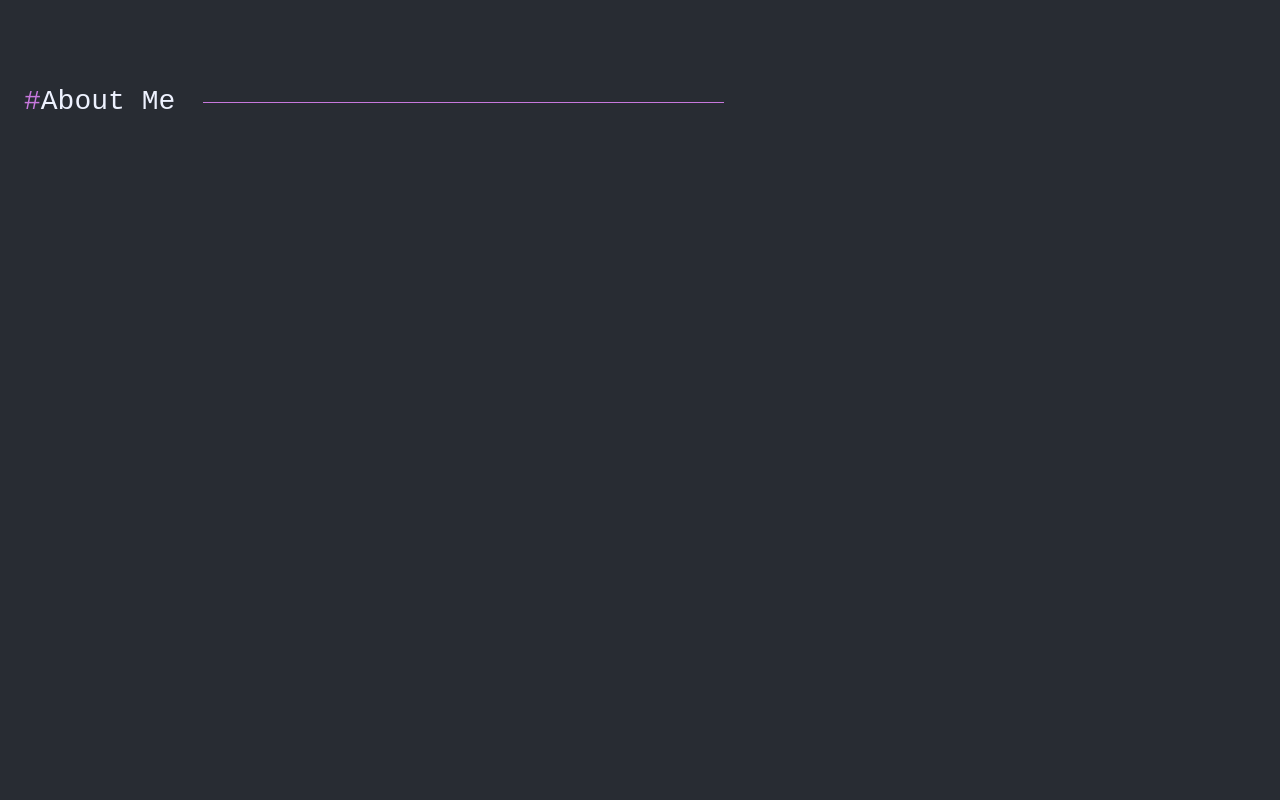
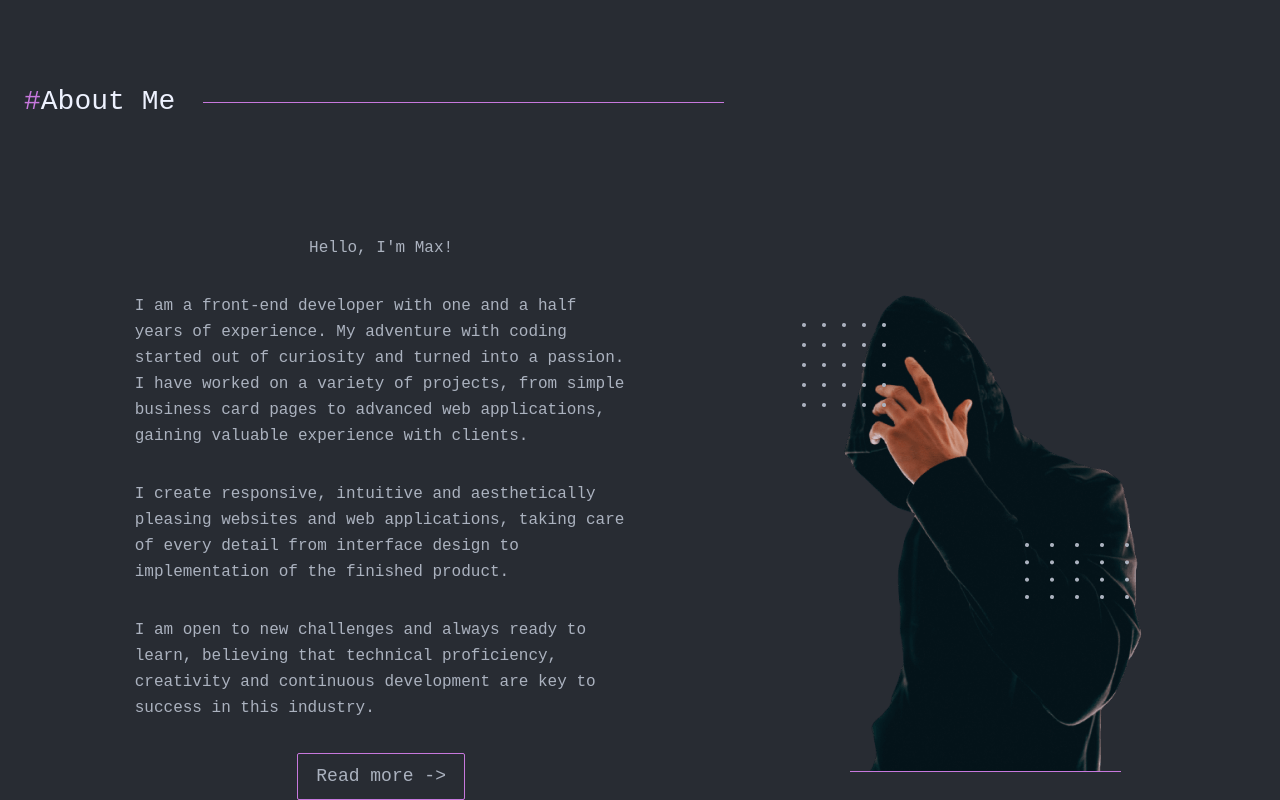
Before and after one commit to maxszymanski/portfolio, a React (Vite) app: page / in a window 1280 px wide. Shown: the part 2456-3256 px from the top of the page. Before the commit the page ends 2691 px from the top, so only its background shows below. Built offline with nearby package versions, Linux system fonts and the light colour scheme.

Commit message:
create abou me section

```diff
--- a/src/features/mainPage/AboutMeSection.jsx
+++ b/src/features/mainPage/AboutMeSection.jsx
@@ -1,7 +1,75 @@
+import styled from 'styled-components'
 import Section from '../../ui/Section'
+import StyledLink from '../../ui/StyledLink'
+import { useTranslation } from 'react-i18next'
+import { screenWidth } from '../../styles/mediaQueries'
+
+const SectionContainer = styled.div`
+    display: flex;
+    flex-direction: column-reverse;
+    gap: 3em;
+
+    @media ${screenWidth.md} {
+        flex-direction: row;
+        align-items: center;
+    }
+    @media ${screenWidth.lg} {
+        gap: 4em;
+        justify-content: space-evenly;
+    }
+`
+
+const Image = styled.img`
+    max-height: 360px;
+
+    @media ${screenWidth.small} {
+        max-height: 400px;
+    }
+    @media ${screenWidth.sm} {
+        padding: 0 4em;
+    }
+    @media ${screenWidth.md} {
+        padding: 0;
+        max-height: none;
+        max-width: 40%;
+    }
+    @media ${screenWidth.xl} {
+        max-width: 60%;
+    }
+`
+
+const TextBox = styled.div`
+    display: flex;
+    flex-direction: column;
+    align-items: center;
+    gap: 2em;
+    color: var(--color-gray);
+
+    @media ${screenWidth.xl} {
+        max-width: 40%;
+    }
+`
+
+const RowText = styled.p`
+    line-height: 2.6rem;
+`
 
 function AboutMeSection() {
-    return <Section to="aboutme"></Section>
+    const { t } = useTranslation()
+    return (
+        <Section to="aboutme">
+            <SectionContainer>
+                <TextBox>
+                    <RowText>{t('aboutHello')}</RowText>
+                    <RowText>{t('aboutmeone')}</RowText>
+                    <RowText>{t('aboutmetwo')}</RowText>
+                    <RowText>{t('aboutmethree')}</RowText>
+                    <StyledLink to="/aboutme" text="readmore" />
+                </TextBox>
+                <Image src="./images/about.webp" />
+            </SectionContainer>
+        </Section>
+    )
 }
 
 export default AboutMeSection
--- a/src/features/mainPage/SkillsSection.jsx
+++ b/src/features/mainPage/SkillsSection.jsx
@@ -52,7 +52,6 @@ const SkillBoxs = styled.div`
     display: flex;
     flex-direction: column;
     justify-content: space-between;
-    /* align-items: baseline; */
     margin-top: 3em;
     gap: 2em;
 
--- a/src/locales/en.json
+++ b/src/locales/en.json
@@ -23,5 +23,10 @@
     "frameworks": "Frameworks",
     "tools": "Tools",
     "database": "Database and Libraries",
-    "other": "Other"
+    "other": "Other",
+    "aboutHello": "Hello, I'm Max!",
+    "aboutmeone": "I am a front-end developer with one and a half years of experience. My adventure with coding started out of curiosity and turned into a passion. I have worked on a variety of projects, from simple business card pages to advanced web applications, gaining valuable experience with clients.",
+    "aboutmetwo": "I create responsive, intuitive and aesthetically pleasing websites and web applications, taking care of every detail from interface design to implementation of the finished product.",
+    "aboutmethree": "I am open to new challenges and always ready to learn, believing that technical proficiency, creativity and continuous development are key to success in this industry.",
+    "readmore": "Read more ->"
 }
--- a/src/locales/pl.json
+++ b/src/locales/pl.json
@@ -23,5 +23,10 @@
     "frameworks": "Frameworki",
     "tools": "Narzędzia",
     "database": "Bazy danych i biblioteki",
-    "other": "Inne"
+    "other": "Inne",
+    "aboutHello": "Cześć, jestem Max!",
+    "aboutmeone": "Jestem front-end developerem z półtorarocznym doświadczeniem. Moja przygoda z kodowaniem rozpoczęła się z ciekawości, a przerodziła się w pasję. Pracowałem nad różnorodnymi projektami, od prostych stron wizytówek po zaawansowane aplikacje webowe, zdobywając cenne doświadczenie z klientami.",
+    "aboutmetwo": "Tworzę responsywne, intuicyjne i estetyczne strony oraz aplikacje internetowe, dbając o każdy szczegół od projektowania interfejsu po wdrożenie gotowego produktu.",
+    "aboutmethree": "Jestem otwarty na nowe wyzwania i zawsze gotowy do nauki, wierząc, że że techniczna biegłość, kreatywność oraz nieustanny rozwój są kluczowe dla sukcesu w tej branży.",
+    "readmore": "Czytaj więcej ->"
 }
--- a/src/ui/ProjectCard.jsx
+++ b/src/ui/ProjectCard.jsx
@@ -98,11 +98,16 @@ function ProjectCard({ project }) {
                 </CardHeading>
                 <CardInfo>{t(`${info}`)}</CardInfo>
                 <CardLinkBox>
-                    <StyledLink text="live" to={liveLink}></StyledLink>
+                    <StyledLink
+                        text="live"
+                        to={liveLink}
+                        target="_blank"
+                    ></StyledLink>
                     <StyledLink
                         text="code"
                         to={codeLink}
                         isPrimary={false}
+                        target="_blank"
                     ></StyledLink>
                 </CardLinkBox>
             </CardInfoBox>
--- a/src/ui/StyledLink.jsx
+++ b/src/ui/StyledLink.jsx
@@ -28,14 +28,20 @@ const PrimaryLink = styled(Link)`
     }
 `
 
-function StyledLink({ text, to, isMobile = false, isPrimary = true }) {
+function StyledLink({
+    text,
+    to,
+    isMobile = false,
+    isPrimary = true,
+    target = 'blank',
+}) {
     const { t } = useTranslation()
     return (
         <PrimaryLink
             to={to}
             $isMobile={isMobile}
             $isPrimary={isPrimary}
-            target="_blank"
+            target={target}
             rel="noopener"
         >
             {t(text)}
```
Also changed, not shown: public/images/about.webp (added).
